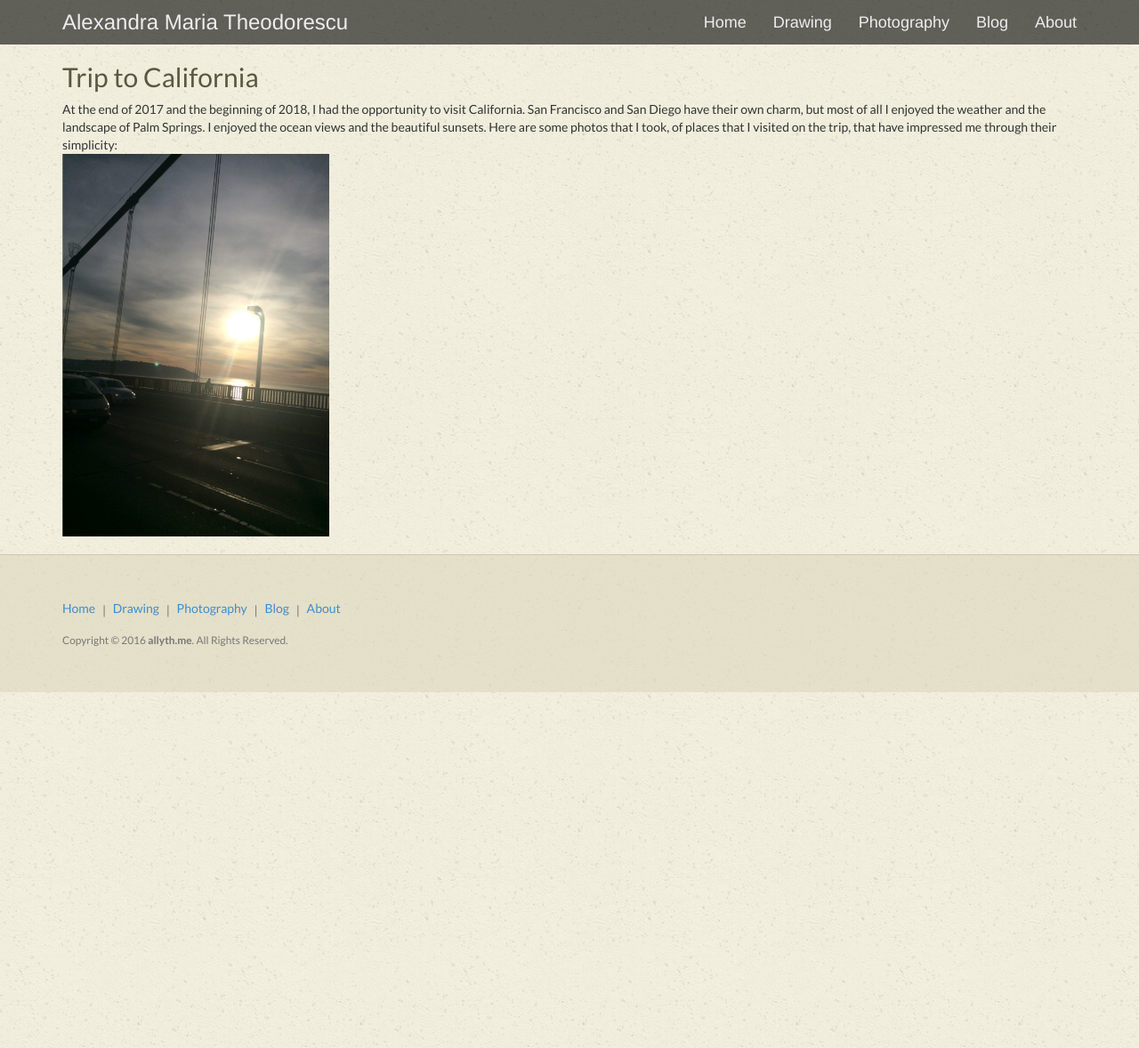
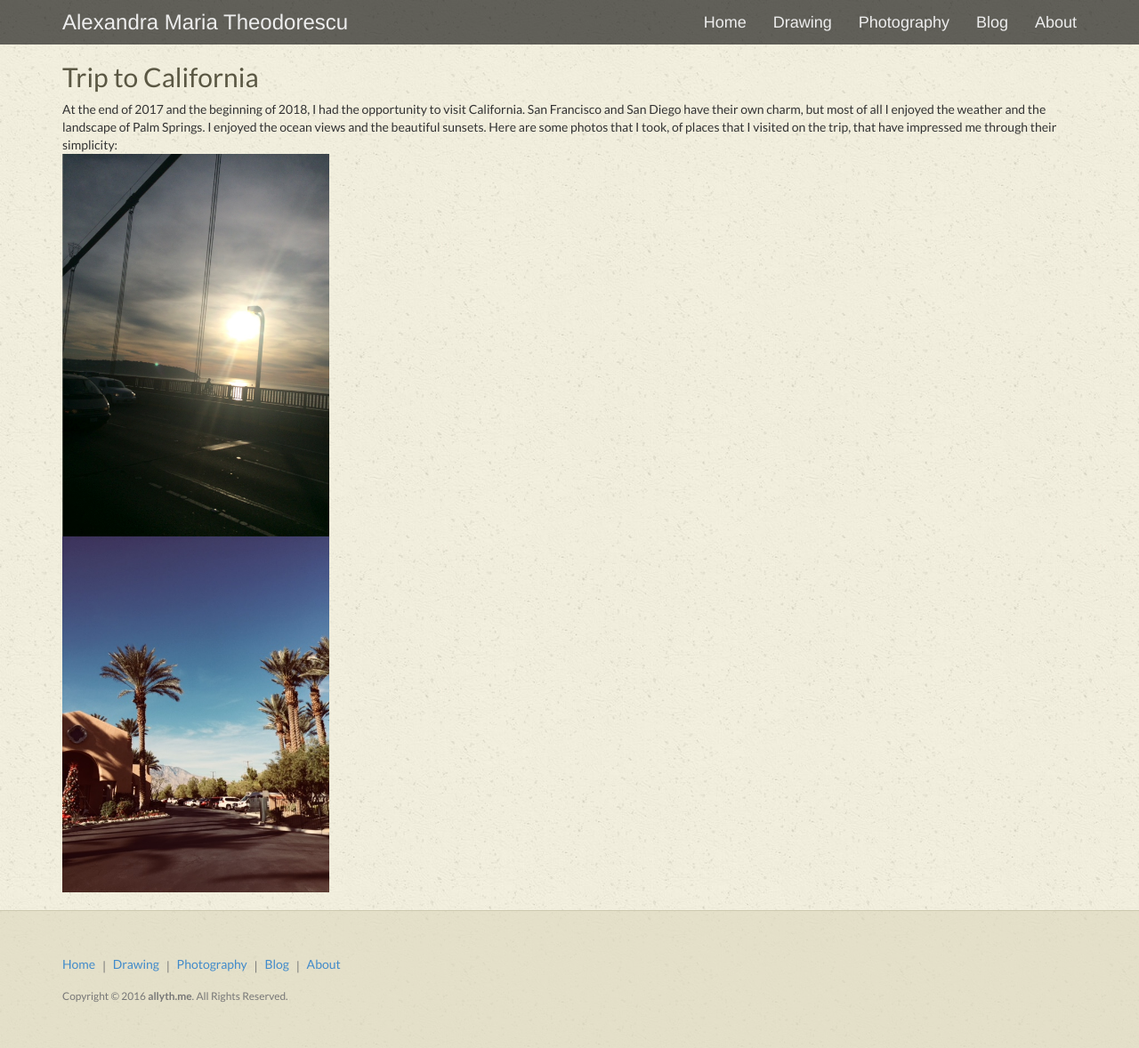
Before and after one commit to allyth/allyth, a Jekyll site: the page built from _posts/2018-01-07-California.md, in a window 1280 px wide and 1178 px high. Shown: the whole window at 89% size. Built offline with Jekyll 4.4.1, drawn with Linux system fonts in a browser that asks for light colours; some web fonts are replaced.

Commit message:
added tree image

```diff
--- a/_posts/2018-01-07-California.md
+++ b/_posts/2018-01-07-California.md
@@ -8,3 +8,4 @@
 <!-- split -->
  I enjoyed the ocean views and the beautiful sunsets. Here are some photos that I took, of  places that I visited on the trip, that have impressed me through their simplicity:
  <img class="img-responsive" style="max-width:300px" src= "{{ site.baseurl }}/img/blog/sunset.png"/>
+ <img class="img-responsive" style="max-width:300px" src= "{{ site.baseurl }}/img/blog/resorttrees.jpg"/>
```
Also changed, not shown: img/blog/resorttrees.jpg (added).
